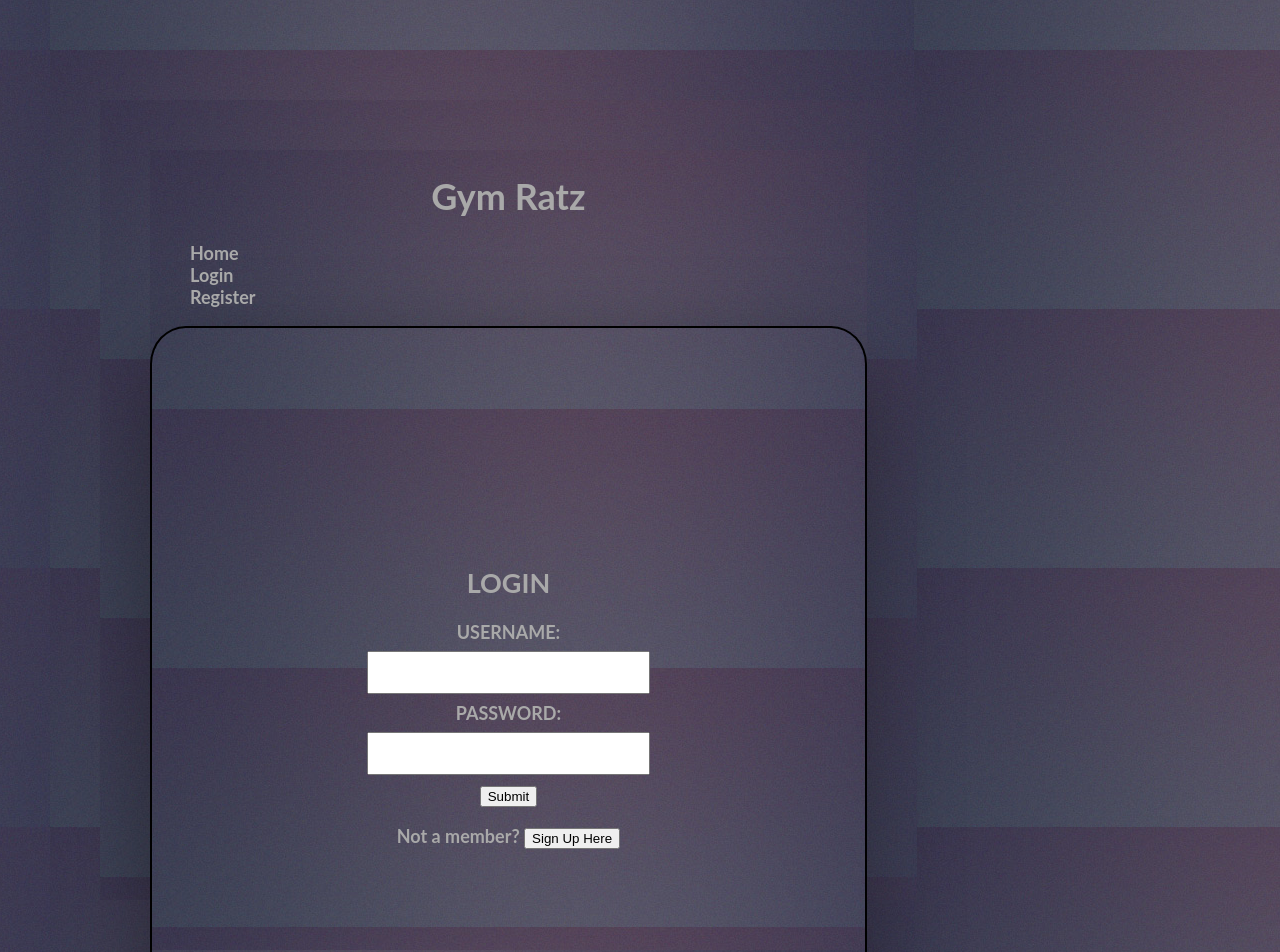
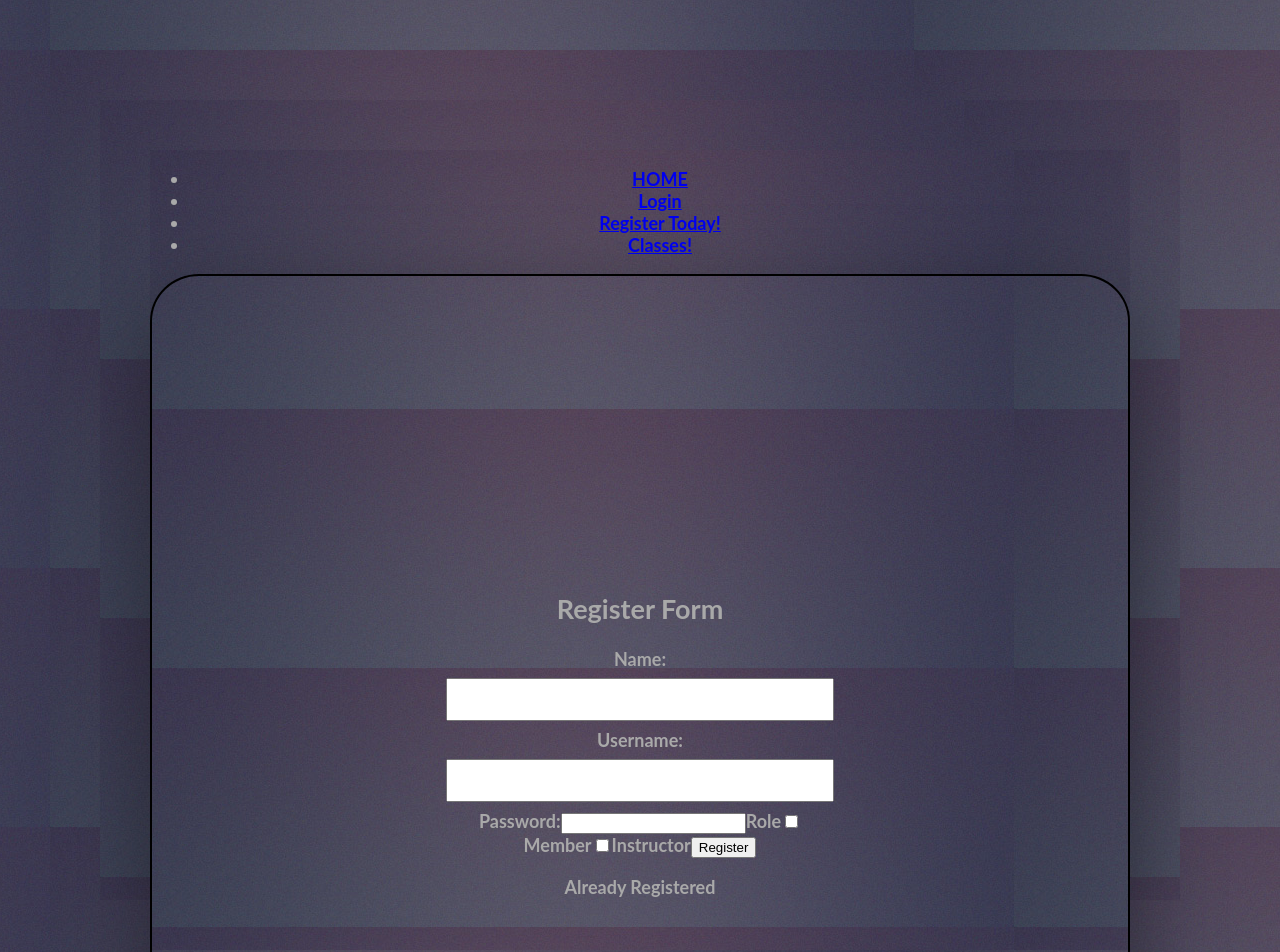
Before and after one commit to krystleM26/Gymratz, a React (Create React App) app in the folder client/: page /register in a window 1280 px wide. Shown: the top 952 px of the page. Built offline with nearby package versions, Linux system fonts and the light colour scheme; no server answers.

Commit message:
Front-end Update

```diff
--- a/client/src/App.css
+++ b/client/src/App.css
@@ -25,7 +25,8 @@ input[type=text] {
   box-sizing: border-box;
 }
 
-nav li{
+ nav li{
+
   display: flex;
   flex-direction: row;
   justify-content: left;
--- a/client/src/App.js
+++ b/client/src/App.js
@@ -1,9 +1,16 @@
 import axios from 'axios'
-import { render } from 'react-dom'
+import {
+  BrowserRouter as Router,
+  Routes,
+  Route,
+  Link
+} from 'react-router-dom';
 
-
+import Home from './components/Home'
 import { useEffect } from 'react'
 import Login from './components/Login'
+import Register from './components/Register'
+import Classes from './components/Classes'
 
 
 function App() {
@@ -18,25 +25,38 @@ function App() {
 
   return (
 
+    <Router>
+      <div className="App">
+      <ul>
+        <li>
+          <Link to='/'>HOME</Link>
+        </li>
+        <li>
+          <Link to='/login'>Login</Link>
+        </li>
+        <li>
+          <Link to='/register'>Register Today!</Link>
+        </li>
+        <li>
+          <Link to='/classes'>Classes!</Link>
+        </li>
+      </ul>
+      <Routes>
+      <Route exact path='/' element={< Home />}></Route>
+      <Route exact path='/login' element={< Login />}></Route>
+      <Route exact path='/register' element={< Register />}></Route>
+      <Route exact path='/classes' element={< Classes />}></Route>
+      </Routes>
+      </div>
 
-    <div className="App">
+    </Router>
 
-      <header className="App-header">
 
-        <h1>Gym Ratz</h1>
 
-      <nav>
-        <ul>
-          <li>Home</li>
-          <li>Login</li>
-          <li>Register</li>
-        </ul>
-      </nav>
-      </header>
 
-       <Login />
 
-    </div>
+
+
 
   )
 }
--- a/client/src/components/Classes.js
+++ b/client/src/components/Classes.js
@@ -0,0 +1,11 @@
+import React from 'react'
+
+const Classes = () => {
+    return (
+        <div>
+        <h1>Classes Will be Available soon</h1>
+        </div>
+    )
+}
+
+export default Classes
--- /dev/null
+++ b/client/src/components/Home.js
@@ -0,0 +1,11 @@
+import React from 'react'
+
+const Home =() => {
+    return (
+        <div>
+            Welcome !
+        </div>
+    )
+}
+
+export default Home
--- a/client/src/components/Login.js
+++ b/client/src/components/Login.js
@@ -1,7 +1,7 @@
 import React, {useState} from 'react'
 import '../App.css'
 import axios from 'axios'
-import { useNavigate} from 'react-router-dom'
+
 
 const Login = () => {
 
@@ -27,9 +27,11 @@ const Login = () => {
         }
 
         return (
+
+
             <div className='form'>
                 <form onSubmit={onSubmit}>
-                    <h2> LOGIN </h2>
+                    <h2> LOGIN FORM </h2>
                 <label className='label'>USERNAME:</label>
                 <input type="text" name="username" onChange={handleChange}/>
                 <label className='label'> PASSWORD:</label>
--- a/client/src/components/Register.js
+++ b/client/src/components/Register.js
@@ -1,53 +1,54 @@
-// import React, {useState} from 'react'
-// import axios from 'axios'
-// import '../App.css'
+import React, {useState} from 'react'
+import axios from 'axios'
+import '../App.css'
 
-// const Register = () => {
-//     console.log('hey')
-//     const [values, setValues] = useState({ username: '', password: ""})
+const Register = () => {
+    console.log('hey')
+    const [values, setValues] = useState({ username: '', password: ""})
 
-//         const handleChange = (e) => {
-//            const { name, value } = e.target
-//             setValues({
-//                 ...values,
-//                 [name]: value
-//             })
-//         }
-//         return {handleChange, values}
+        const handleChange = (e) => {
+           const { name, value } = e.target
+            setValues({
+                ...values,
+                [name]: value
+            })
+            return {handleChange, values}
+        }
 
-//     const onSubmit = (e) => {
-//         console.log(values);
-//         e.preventDefault()
-//         axios
-//         .post('http://localhost:5000/api/auth/register', values)
-//         .then((resp) => {
-//             console.log('resp', resp)
-//             localStorage.setItem('token', resp.data.token)
-//         })
-//         .catch((err) => {
-//             console.log(err)
-//         })
-//     }
+    const onSubmit = (e) => {
+        console.log(values);
+        e.preventDefault()
+        axios
+        .post('http://localhost:5000/api/auth/register', values)
+        .then((resp) => {
+            console.log('resp', resp)
+            localStorage.setItem('token', resp.data.token)
+        })
+        .catch((err) => {
+            console.log(err)
+        })
+    }
 
-//     return (
-//         <div>
-//             <h2>Register</h2>
-//             <form >
-//                 <label>Name:</label>
-//                 <input type="text" name="name" values={values.name} onChange={handleChange} />
-//                 <label>Username:</label>
-//                 <input type="text" name="username" values={values.username} onChange={handleChange} />
-//                 <label>Password:</label>
-//                 <input type="password" name="password" values={values.password} onChange={handleChange}  />
-//                 <label>Role</label>
-//                 <input type='checkbox' name="Member"  />
-//                 <input type='checkbox' name="Instructor" />
-//                 <button>Register</button>
+    return (
+        <div className='form'>
+            <h2>Register Form</h2>
+                <form onSubmit={onSubmit}>
 
-//             </form>
-//             <p> Already Registered</p>
-//         </div>
-//     )
-// }
+                <label>Name:</label>
+                <input type="text" name="name"  onChange={handleChange} />
+                <label>Username:</label>
+                <input type="text" name="username"  onChange={handleChange} />
+                <label>Password:</label>
+                <input type="password" name="password"  onChange={handleChange}  />
+                <label>Role</label>
+                <input type='checkbox' name="Member"  /><label>Member</label>
+                <input type='checkbox' name="Instructor" /><label>Instructor</label>
+                <button>Register</button>
+                </form>
 
-// export default Register
+            <p> Already Registered</p>
+      </div>
+    )
+}
+
+export default Register
```
Also changed, not shown: 2 other files (tests, documents, lock files or other folders).
